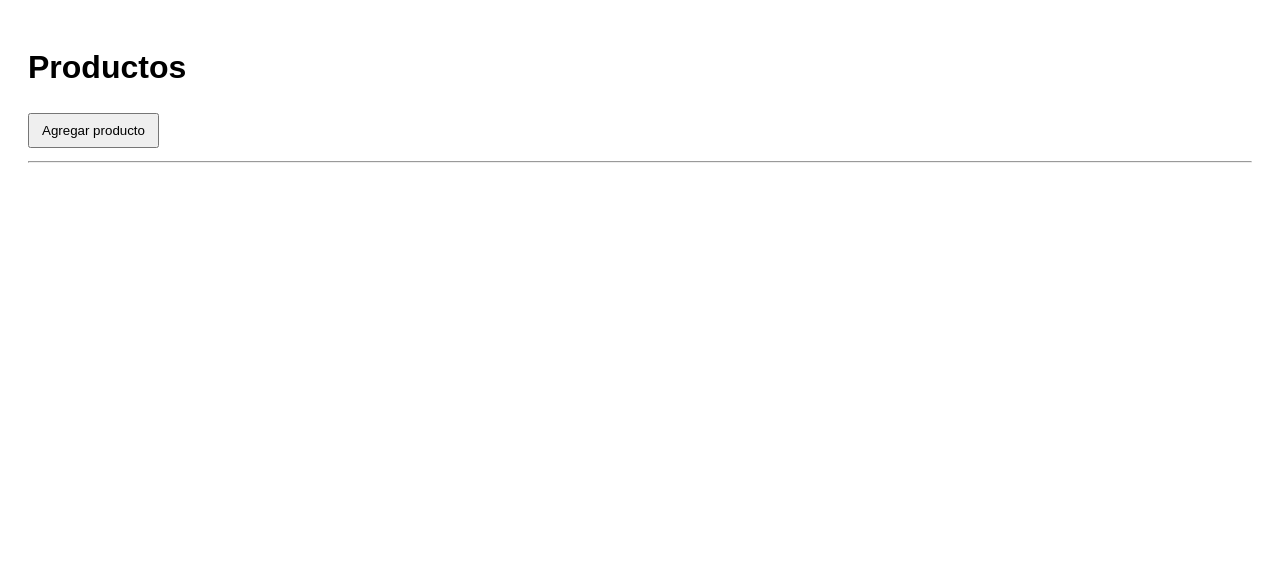
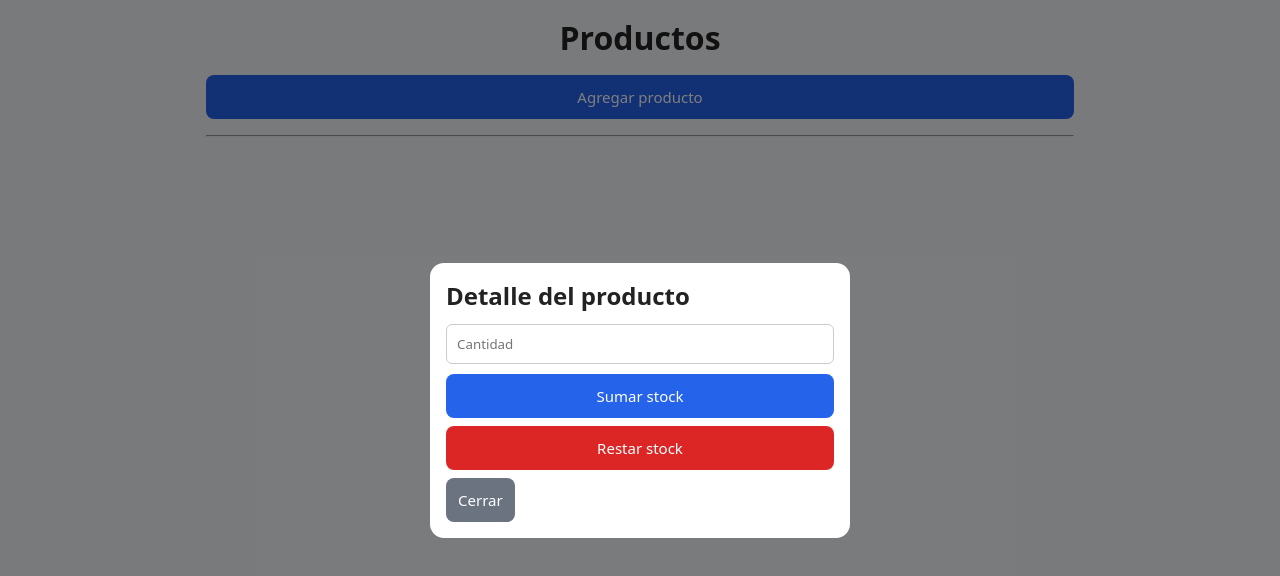
Before and after one commit to Martin140706/stock-app, a plain HTML site: page frontend/index.html in a window 1280 px wide. Drawn offline with Linux system fonts and the light colour scheme; no server answers.

Commit message:
Estilos de productos cambiados

```diff
--- a/frontend/index.html
+++ b/frontend/index.html
@@ -33,6 +33,7 @@
     <div id="listaProductos"></div>
 
     <div id="detalle" class="oculto">
+      <div>
         <h2>Detalle del producto</h2>
 
         <p id="detalleInfo"></p>
@@ -44,6 +45,7 @@
 
         <button id="cerrarDetalle">Cerrar</button>
       </div>
+    </div>
 
     <script src="productos.js"></script>
   </body>
--- a/frontend/styles.css
+++ b/frontend/styles.css
@@ -1,37 +1,168 @@
-body {
-  font-family: Arial, sans-serif;
-  padding: 20px;
+/* RESET BÁSICO */
+* {
+  box-sizing: border-box;
+  margin: 0;
+  padding: 0;
+  font-family: system-ui, -apple-system, BlinkMacSystemFont, sans-serif;
 }
 
-button {
-  padding: 8px 12px;
-  margin: 5px 0;
+body {
+  background: #f4f6f8;
+  padding: 16px;
+  color: #222;
 }
 
-input {
-  display: block;
-  margin: 5px 0;
-  padding: 6px;
-  width: 300px;
+/* TITULOS */
+h1 {
+  text-align: center;
+  margin-bottom: 16px;
 }
 
+h2 {
+  margin-bottom: 12px;
+}
+
+/* BOTONES */
+button {
+  background: #2563eb;
+  color: white;
+  border: none;
+  padding: 12px;
+  border-radius: 8px;
+  cursor: pointer;
+  font-size: 15px;
+}
+
+button:hover {
+  background: #1e4fd6;
+}
+
+button:active {
+  transform: scale(0.98);
+}
+
+/* BOTÓN AGREGAR */
+#btnAgregar {
+  width: 100%;
+  margin-bottom: 16px;
+}
+
+/* FORMULARIO */
+#formulario {
+  background: white;
+  padding: 16px;
+  border-radius: 12px;
+  margin-bottom: 20px;
+  box-shadow: 0 4px 10px rgba(0, 0, 0, 0.08);
+}
+
+#formulario input {
+  width: 100%;
+  padding: 10px;
+  margin-bottom: 10px;
+  border-radius: 6px;
+  border: 1px solid #ccc;
+  font-size: 14px;
+}
+
+#guardar {
+  width: 100%;
+  margin-top: 8px;
+}
+
+/* LISTA DE PRODUCTOS */
+#listaProductos {
+  display: grid;
+  gap: 12px;
+}
+
+/* TARJETA PRODUCTO */
+.producto {
+  background: white;
+  padding: 14px;
+  border-radius: 12px;
+  box-shadow: 0 3px 8px rgba(0, 0, 0, 0.08);
+  cursor: pointer;
+  transition: transform 0.15s ease;
+}
+
+.producto:hover {
+  transform: scale(1.02);
+}
+
+.producto strong {
+  font-size: 16px;
+}
+
+/* DETALLE */
+#detalle {
+  position: fixed;
+  inset: 0;
+  background: rgba(0, 0, 0, 0.5);
+  display: flex;
+  justify-content: center;
+  align-items: center;
+  padding: 16px;
+}
+
+#detalle > div {
+  background: white;
+  width: 100%;
+  max-width: 420px;
+  border-radius: 14px;
+  padding: 16px;
+}
+
+#detalleInfo {
+  margin-bottom: 12px;
+  line-height: 1.5;
+}
+
+/* INPUT STOCK */
+#cantidadStock {
+  width: 100%;
+  padding: 10px;
+  margin-bottom: 10px;
+  border-radius: 6px;
+  border: 1px solid #ccc;
+}
+
+/* BOTONES DETALLE */
+#sumarStock,
+#restarStock {
+  width: 100%;
+  margin-bottom: 8px;
+}
+
+#restarStock {
+  background: #dc2626;
+}
+
+#restarStock:hover {
+  background: #b91c1c;
+}
+
+#cerrarDetalle {
+  background: #6b7280;
+}
+
+#cerrarDetalle:hover {
+  background: #4b5563;
+}
+
+/* OCULTAR */
 .oculto {
   display: none;
 }
 
-.producto {
-  border: 1px solid #ccc;
-  padding: 10px;
-  margin-bottom: 5px;
-  cursor: pointer;
+/* DESKTOP */
+@media (min-width: 768px) {
+  body {
+    max-width: 900px;
+    margin: auto;
+  }
+
+  #listaProductos {
+    grid-template-columns: repeat(2, 1fr);
+  }
 }
-
-.producto:hover {
-  background-color: #f5f5f5;
-}
-#video {
-  width: 100%;
-  max-width: 400px;
-  margin-top: 10px;
-  border: 1px solid #ccc;
-}
```
Also changed, not shown: 1 other file. Lines whose indentation alone changed are shown as unchanged.
